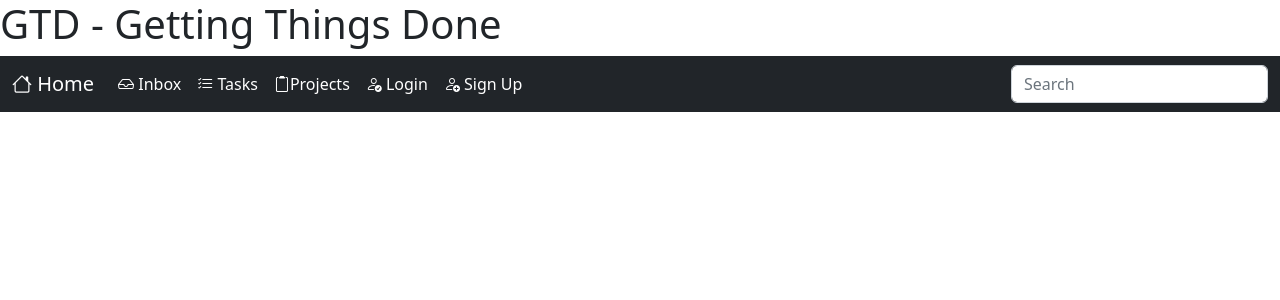
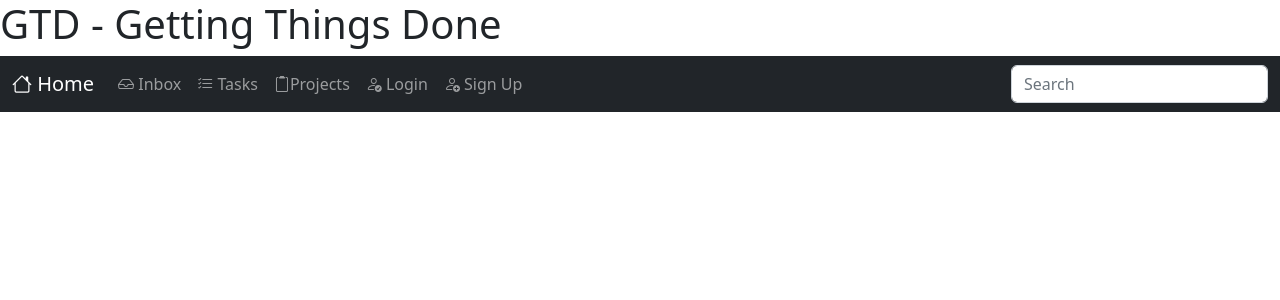
Before and after one commit to recursossauro/GTD, a Django app: page / in a window 1280 px wide. Shown: the top 300 px of the page. Run offline with Django 5.2, Linux system fonts and the light colour scheme.

Commit message:
core.html, implemented active menu control.

```diff
--- a/core/templates/core.html
+++ b/core/templates/core.html
@@ -17,37 +17,40 @@
   </header>
   <nav class="navbar navbar-expand-sm navbar-dark bg-dark">
     <div class="container-fluid">
-        <a class="navbar-brand" href="{% url 'index' %}"><i class="bi bi-house"></i> Home</a>
-        <button class="navbar-toggler" type="button" data-bs-toggle="collapse" data-bs-target="#navbarSupportedContent" aria-controls="navbarSupportedContent" aria-expanded="false" aria-label="Toggle navigation">
-            <span class="navbar-toggler-icon"></span>
-        </button>
+        {% url 'index' as url %}
+        <a class="navbar-brand {% if url == request.path %}active{% endif %}" href="{{url}}"><i class="bi bi-house"></i> Home</a>
         <div class="collapse navbar-collapse" id="navbarSupportedContent">
-
             <ul class="navbar-nav me-auto mb-2 mb-lg-0">
                 {% block nav %}
                     <li class="nav-item">
-                      <a class="nav-link active" aria-current="page" href="{% url 'inbox:index' %}"><i class="bi bi-inbox"></i> Inbox</a>
+                      {% url 'inbox:index' as url %}
+                      <a class="nav-link {% if url in request.path %}active{% endif %}" aria-current="page" href="{{url}}"><i class="bi bi-inbox"></i> Inbox</a>
                     </li>
                     <li class="nav-item">
-                      <a class="nav-link active" aria-current="page" href="{% url 'tasks:index' %}"><i class="bi bi-list-check"></i> Tasks</a>
+                      {% url 'tasks:index' as url %}
+                      <a class="nav-link {% if url in request.path %}active{% endif %}" aria-current="page" href="{{url}}"><i class="bi bi-list-check"></i> Tasks</a>
                     </li>
                     <li class="nav-item">
-                        <a class="nav-link active" aria-current="page" href="{% url 'tasks:index' %}"><i class="bi bi-clipboard2"></i>Projects</a>
+                        {% url 'tasks:index' as url %}
+                        <a class="nav-link {% if url in request.path %}active{% endif %}" aria-current="page" href="{{url}}"><i class="bi bi-clipboard2"></i>Projects</a>
                     </li>
                 {% endblock %}
                 {% if user.is_authenticated %}
                     <li class="nav-item">
-                        <form action="{% url 'logout' %}" method="post">{% csrf_token %}<button type="submit" class="nav-link active btn btn-link" aria-current="page"><i class="bi bi-person-walking"></i>Log Out</button></form>
+                        {% url 'logout' as url %}
+                        <form action="{{url}}" method="post">{% csrf_token %}<button type="submit" class="nav-link {% if url in request.path %}active{% endif %} btn btn-link" aria-current="page"><i class="bi bi-person-walking"></i>Log Out</button></form>
                     </li>
                     <li class="nav-item">
                       <a class="nav-link active" aria-current="page" href="#"><i class="bi bi-person"></i> {{ user.username }}</a>
                     </li>
                 {% else %}
                     <li class="nav-item">
-                      <a class="nav-link active" aria-current="page" href="{% url 'login' %}"><i class="bi bi-person-check"></i> Login</a>
+                      {% url 'login' as url %}
+                      <a class="nav-link {% if url in request.path %}active{% endif %}" aria-current="page" href="{{url}}"><i class="bi bi-person-check"></i> Login</a>
                     </li>
                     <li class="nav-item">
-                      <a class="nav-link active" aria-current="page" href="{% url 'signup' %}"><i class="bi bi-person-add"></i> Sign Up</a>
+                      {% url 'signup' as url %}
+                      <a class="nav-link {% if url in request.path %}active{% endif %}" aria-current="page" href="{{url}}"><i class="bi bi-person-add"></i> Sign Up</a>
                     </li>
                 {% endif %}
             </ul>
```
